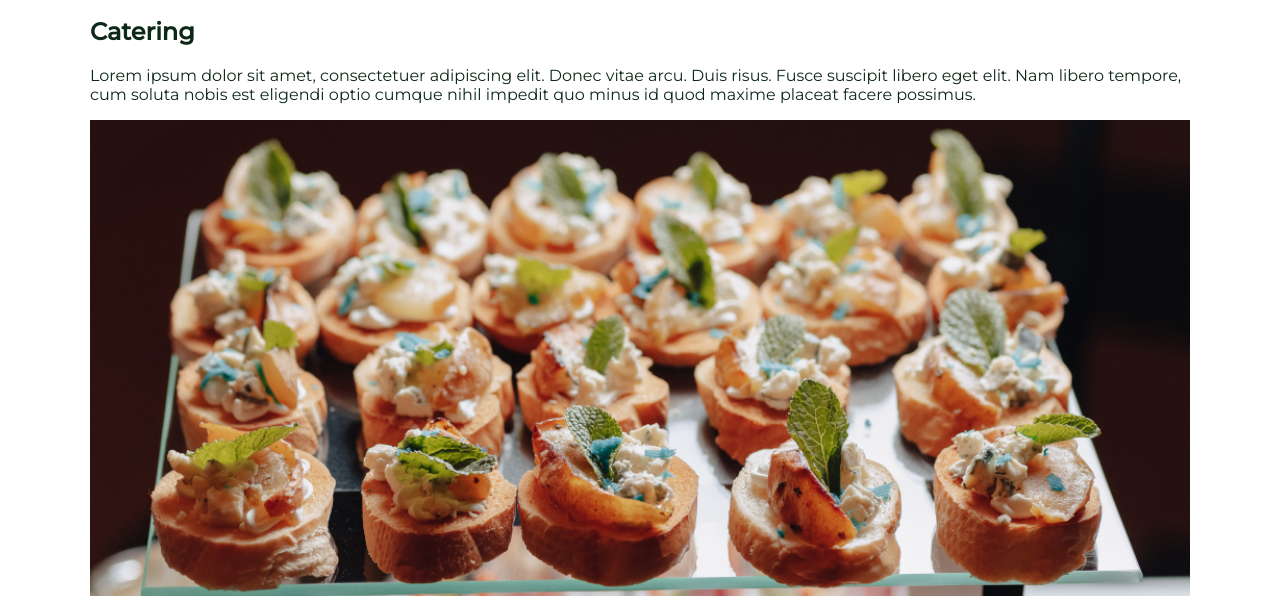
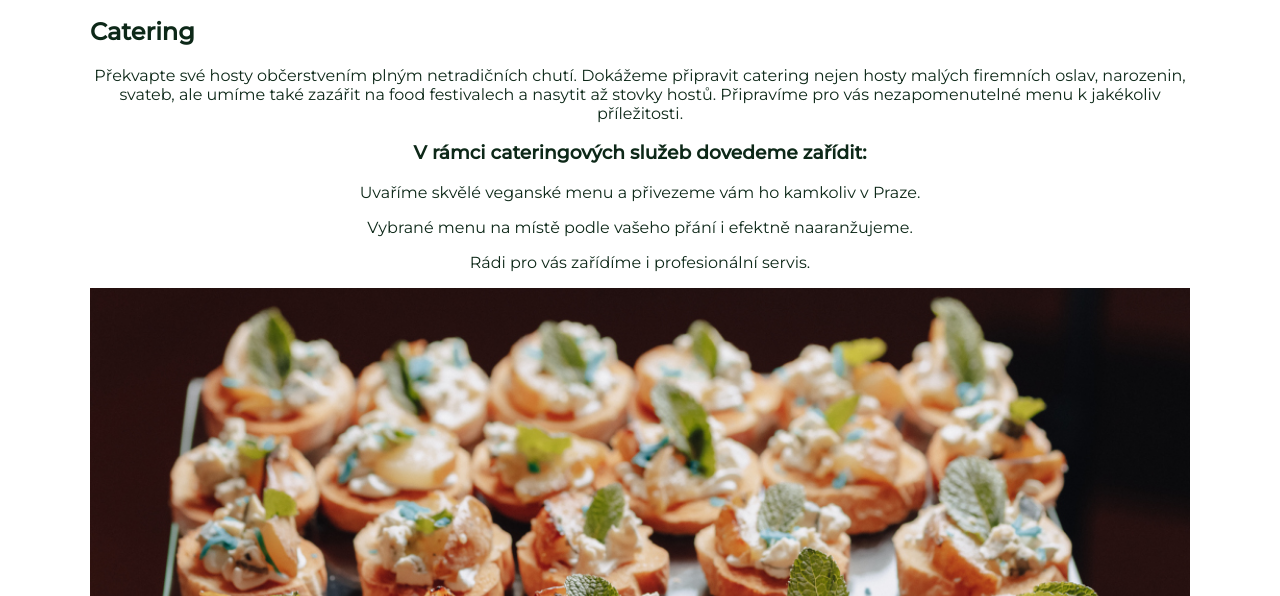
Before and after one commit to Crystalette/botanica, an Eleventy site: page catering.html in a window 1280 px wide. Shown: the part 204-800 px from the top of the page. Built offline with nearby package versions, Linux system fonts and the light colour scheme; Eleventy itself is replaced by a stand-in of ours; files that its build step writes are made by us from their sources.

Commit message:
added content to catering and courses

```diff
--- a/catering.html
+++ b/catering.html
@@ -6,7 +6,11 @@ title: Botanica
 <div class="catering">
 
     <h2 class="catering__headline">Catering</h2>
-    <p>Lorem ipsum dolor sit amet, consectetuer adipiscing elit. Donec vitae arcu. Duis risus. Fusce suscipit libero eget elit. Nam libero tempore, cum soluta nobis est eligendi optio cumque nihil impedit quo minus id quod maxime placeat facere possimus.</p>
+    <p>Překvapte své hosty občerstvením plným netradičních chutí. Dokážeme připravit catering nejen hosty malých firemních oslav, narozenin, svateb, ale umíme také zazářit na food festivalech a nasytit až stovky hostů. Připravíme pro vás nezapomenutelné menu k jakékoliv příležitosti.</p>
+    <h3>V rámci cateringových služeb dovedeme zařídit:</h3>
+    <p>Uvaříme skvělé veganské menu a přivezeme vám ho kamkoliv v Praze.</p>
+    <p>Vybrané menu na místě podle vašeho přání i efektně naaranžujeme.</p>
+    <p>Rádi pro vás zařídíme i profesionální servis.</p>
     <img class="catering__photo" src="/images/canapes.jpg" alt="kanapky">
 
 </div>
--- a/scss/style.scss
+++ b/scss/style.scss
@@ -121,7 +121,7 @@ body {
 // kod pro menu
 
 .alacarte {
-    background-color: #FDEBD8;
+    border: 1px solid black;
     padding: 20px;
     margin-bottom: 35px;
 
@@ -168,13 +168,17 @@ body {
     grid-auto-rows: 1fr;
 }
 
-
 // kod pro catering
 
 .catering {
     &__photo {
         width: 100%;
     }
+
+    p, h3 {
+        text-align: center;
+    }
+
 }
 
 // kod pro galerii
```
Also changed, not shown: courses.html (+5 -1 lines), css/style.css, 1 other file.
